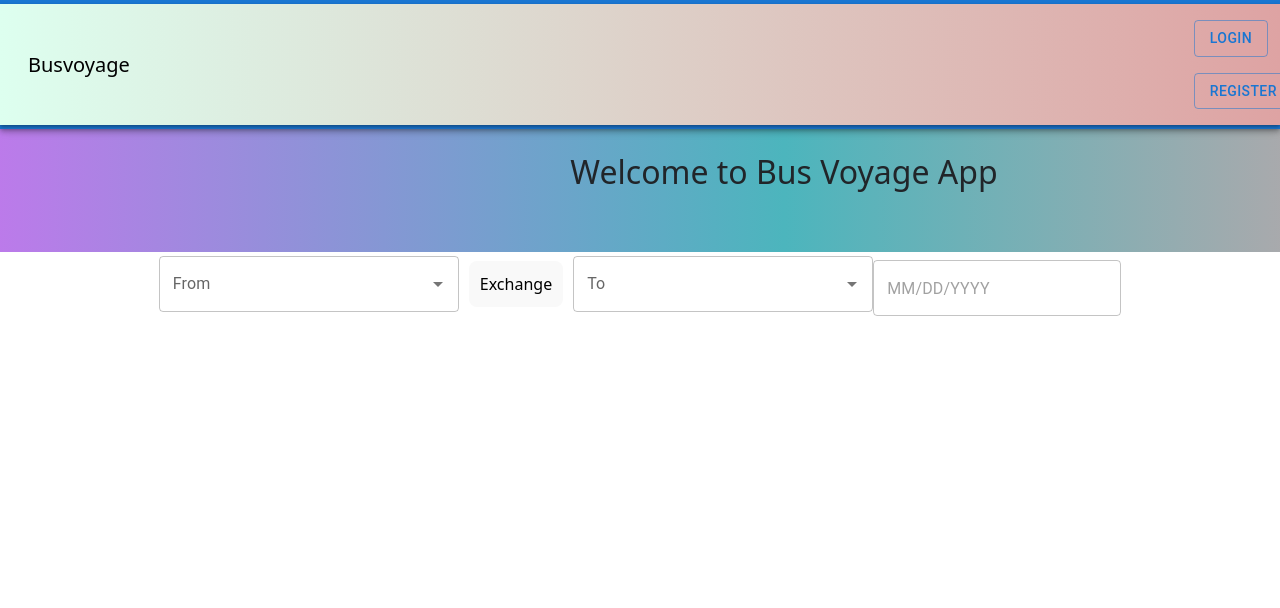
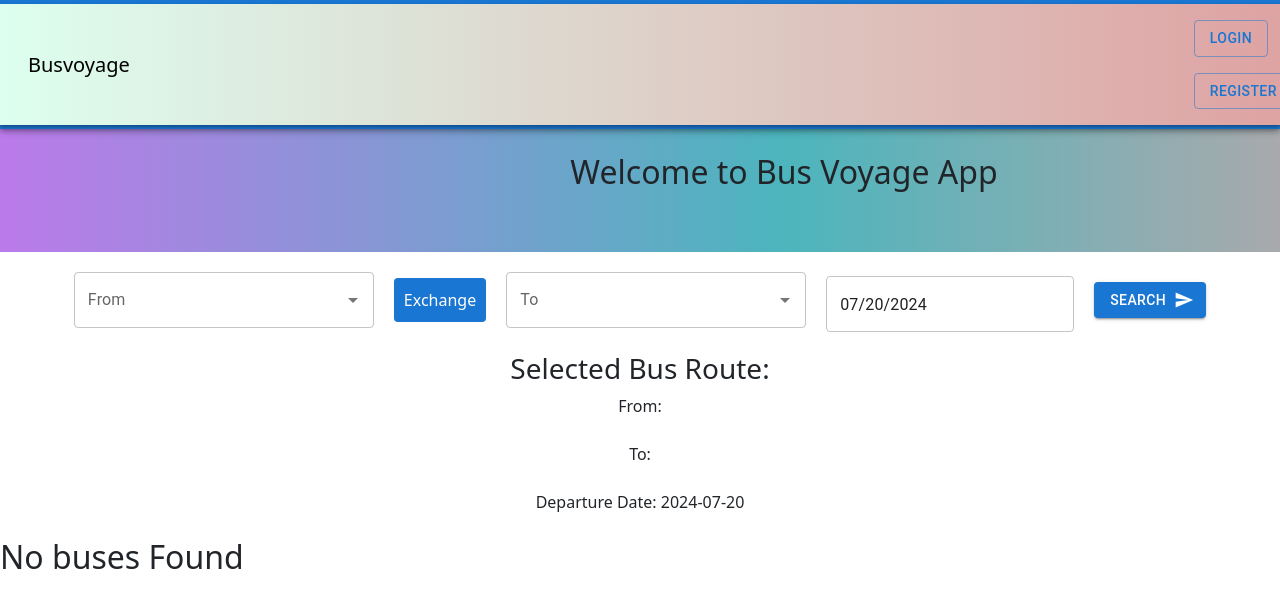
Before and after one commit to techiemow/Bus-Booking-frontend, a React (Vite) app: page / in a window 1280 px wide. Shown: the top 608 px of the page. Built offline with nearby package versions, Linux system fonts and the light colour scheme; no server answers.

Commit message:
buses page updated

```diff
--- a/Constants/Data.js
+++ b/Constants/Data.js
@@ -1,4 +1,4 @@
-export const Buses = [
+export const BusesDetails = [
     {
       id: 1,
       name: "Chennai Express",
@@ -7,7 +7,7 @@ export const Buses = [
       departureTime: "06:00 AM",
       arrivalTime: "12:30 PM",
       price: "₹600",
-      availableDates: ["2023-10-15", "2023-10-16", "2023-10-17", "2023-10-18"],
+
       busType: "Sleeper",
       numberOfSeats: 36,
       seatLayout: {
@@ -36,7 +36,7 @@ export const Buses = [
       departureTime: "07:30 AM",
       arrivalTime: "02:00 PM",
       price: "₹550",
-      availableDates: ["2023-10-15", "2023-10-16", "2023-10-17", "2023-10-18"],
+
       busType: "Seater",
       numberOfSeats: 60,
       seatLayout: {
@@ -72,7 +72,7 @@ export const Buses = [
       departureTime: "09:15 AM",
       arrivalTime: "03:45 PM",
       price: "₹700",
-      availableDates: ["2023-10-15", "2023-10-16", "2023-10-17", "2023-10-18"],
+
       busType: "Sleeper",
       numberOfSeats: 36,
       seatLayout: {
@@ -101,7 +101,7 @@ export const Buses = [
       departureTime: "11:00 AM",
       arrivalTime: "05:30 PM",
       price: "₹650",
-      availableDates: ["2023-10-15", "2023-10-16", "2023-10-17", "2023-10-18"],
+
       busType: "Seater",
       numberOfSeats: 48,
       seatLayout: {
@@ -124,7 +124,7 @@ export const Buses = [
       departureTime: "08:45 AM",
       arrivalTime: "03:15 PM",
       price: "₹580",
-      availableDates: ["2023-10-15", "2023-10-16", "2023-10-17", "2023-10-18"],
+
       busType: "Sleeper",
       numberOfSeats: 36,
       seatLayout: {
@@ -153,7 +153,7 @@ export const Buses = [
       departureTime: "08:00 AM",
       arrivalTime: "02:30 PM",
       price: "₹600",
-      availableDates: ["2023-10-15", "2023-10-16", "2023-10-17", "2023-10-18"],
+
       busType: "Sleeper",
       numberOfSeats: 36,
       seatLayout: {
@@ -182,7 +182,7 @@ export const Buses = [
       departureTime: "09:30 AM",
       arrivalTime: "04:00 PM",
       price: "₹550",
-      availableDates: ["2023-10-15", "2023-10-16", "2023-10-17", "2023-10-18"],
+
       busType: "Seater",
       numberOfSeats: 48,
       seatLayout: {
@@ -205,7 +205,7 @@ export const Buses = [
       departureTime: "11:15 AM",
       arrivalTime: "05:45 PM",
       price: "₹700",
-      availableDates: ["2023-10-15", "2023-10-16", "2023-10-17", "2023-10-18"],
+
       busType: "Sleeper",
       numberOfSeats: 36,
       seatLayout: {
@@ -233,8 +233,8 @@ export const Buses = [
       destination: "Bangalore",
       departureTime: "01:00 PM",
       arrivalTime: "07:30 PM",
-      price: "₹650",
-      availableDates: ["2023-10-15", "2023-10-16", "2023-10-17", "2023-10-18"],
+      price: "₹2000",
+
       busType: "Seater",
       numberOfSeats: 48,
       seatLayout: {
@@ -256,8 +256,8 @@ export const Buses = [
       destination: "Chennai",
       departureTime: "08:45 AM",
       arrivalTime: "03:15 PM",
-      price: "₹580",
-      availableDates: ["2023-10-15", "2023-10-16", "2023-10-17", "2023-10-18"],
+      price: "₹5000",
+
       busType: "Sleeper",
       numberOfSeats: 36,
       seatLayout: {
@@ -285,8 +285,8 @@ export const Buses = [
       destination: "Mumbai",
       departureTime: "08:30 AM",
       arrivalTime: "03:00 PM",
-      price: "₹600",
-      availableDates: ["2023-10-15", "2023-10-16", "2023-10-17", "2023-10-18"],
+      price: "₹4000",
+
       busType: "Sleeper",
       numberOfSeats: 36,
       seatLayout: {
@@ -315,7 +315,7 @@ export const Buses = [
       departureTime: "10:00 AM",
       arrivalTime: "04:30 PM",
       price: "₹550",
-      availableDates: ["2023-10-15", "2023-10-16", "2023-10-17", "2023-10-18"],
+
       busType: "Seater",
       numberOfSeats: 60,
       seatLayout: {
@@ -351,7 +351,7 @@ export const Buses = [
       departureTime: "12:15 PM",
       arrivalTime: "05:45 PM",
       price: "₹700",
-      availableDates: ["2023-10-15", "2023-10-16", "2023-10-17", "2023-10-18"],
+
       busType: "Seater",
       numberOfSeats: 60,
       seatLayout: {
@@ -386,8 +386,8 @@ export const Buses = [
       destination: "Bangalore",
       departureTime: "02:00 PM",
       arrivalTime: "07:30 PM",
-      price: "₹650",
-      availableDates: ["2023-10-15", "2023-10-16", "2023-10-17", "2023-10-18"],
+      price: "₹1500",
+
       busType: "Seater",
       numberOfSeats: 60,
       seatLayout: {
@@ -417,13 +417,13 @@ export const Buses = [
     },
     {
       id: 45,
-      name: "Salem Speedster",
-      source: "Salem",
+      name: "Delhi Speedster",
+      source: "Delhi",
       destination: "Chennai",
       departureTime: "09:15 AM",
       arrivalTime: "03:45 PM",
       price: "₹580",
-      availableDates: ["2023-10-15", "2023-10-16", "2023-10-17", "2023-10-18"],
+
       busType: "Seater",
       numberOfSeats: 48,
       seatLayout: {
--- /dev/null
+++ b/src/Components/BusList.jsx
@@ -0,0 +1,7 @@
+import React from 'react'
+
+export const BusList = () => {
+  return (
+    <div>BusList</div>
+  )
+}
--- a/src/Components/Buses.jsx
+++ b/src/Components/Buses.jsx
@@ -1,53 +1,116 @@
-import { Autocomplete, TextField } from '@mui/material'
-import React, { useState } from 'react'
-import { locations } from '../../Constants/Data'
-import { Dayjs } from 'dayjs';
+import { Autocomplete, Button, TextField } from '@mui/material';
+import React, { useContext, useState } from 'react';
+import { BusesDetails, locations } from '../../Constants/Data';
+import SendIcon from '@mui/icons-material/Send';
+import dayjs from 'dayjs';
 import { DemoContainer } from '@mui/x-date-pickers/internals/demo';
 import { AdapterDayjs } from '@mui/x-date-pickers/AdapterDayjs';
 import { LocalizationProvider } from '@mui/x-date-pickers/LocalizationProvider';
 import { DatePicker } from '@mui/x-date-pickers/DatePicker';
+import { BusContext } from '../Context/BusContext';
+import { BusList } from './BusList';
 
 const Buses = () => {
-    const [fromValue, setFromValue] = useState(null);
-    const [toValue, setToValue] = useState(null);
-    const [value, setValue] = useState( null);
+    const { searchDetails, setSearchDetails } = useContext(BusContext);
+    const [selectedBus, setSelectedBus] = useState(null);
+    const [error, setError] = useState('');
 
     const handleExchange = () => {
-      const temp = fromValue;
-      setFromValue(toValue);
-      setToValue(temp);
+        setSearchDetails(prevDetails => ({
+            ...prevDetails,
+            from: searchDetails.to,
+            to: searchDetails.from,
+        }));
     };
+
+    const handleFromChange = (event, newValue) => {
+        if (newValue && newValue === searchDetails.to) {
+            setError('From and To locations cannot be the same.');
+        } else {
+            setError('');
+            setSearchDetails(prevDetails => ({ ...prevDetails, from: newValue }));
+        }
+    };
+
+    const handleToChange = (event, newValue) => {
+        if (newValue && newValue === searchDetails.from) {
+            setError('From and To locations cannot be the same.');
+        } else {
+            setError('');
+            setSearchDetails(prevDetails => ({ ...prevDetails, to: newValue }));
+        }
+    };
+
+    const handleDateChange = (newValue) => {
+        setSearchDetails(prevDetails => ({ ...prevDetails, date: newValue }));
+    };
+
+    const handleSearch = () => {
+        setSelectedBus(
+            BusesDetails.filter(
+                (bus) =>
+                    bus.source === searchDetails.from &&
+                    bus.destination === searchDetails.to
+            )
+        );
+    };
+
     return (
-    <div style={{ display: "flex", alignItems: "center" , justifyContent:"center"}}>
+        <div>
+            <div style={{ display: 'flex', alignItems: 'center', justifyContent: 'center', marginBottom: '20px' }}>
                 <Autocomplete
                     disablePortal
                     id="combo-box-demo-from"
                     options={locations}
-      sx={{ width: 300 }}
-      value={fromValue}
-      onChange={(event, newValue) => setFromValue(newValue)}
+                    sx={{ width: 300, marginRight: '10px' }}
+                    value={searchDetails.from}
+                    onChange={handleFromChange}
                     renderInput={(params) => <TextField {...params} label="From" />}
                 />
-    <button onClick={handleExchange} style={{ margin: '0 10px', padding: '10px', cursor: 'pointer' }}>
+                <button
+                    onClick={handleExchange}
+                    style={{ margin: '0 10px', padding: '10px', cursor: 'pointer', backgroundColor: '#1976d2', color: '#fff', border: 'none', borderRadius: '4px' }}
+                >
                     Exchange
                 </button>
                 <Autocomplete
                     disablePortal
                     id="combo-box-demo-to"
                     options={locations}
-      sx={{ width: 300 }}
-      value={toValue}
-      onChange={(event, newValue) => setToValue(newValue)}
+                    sx={{ width: 300, marginLeft: '10px' }}
+                    value={searchDetails.to}
+                    onChange={handleToChange}
                     renderInput={(params) => <TextField {...params} label="To" />}
                 />
- <LocalizationProvider dateAdapter={AdapterDayjs} style={{padding: '10px'}}>
-      <DemoContainer components={['DatePicker']}>
-        <DatePicker value={value} onChange={(newValue) => setValue(newValue)} />
+                <LocalizationProvider dateAdapter={AdapterDayjs}>
+                    <DemoContainer components={['DatePicker']} sx={{ marginLeft: '20px' }}>
+                        <DatePicker
+                            value={searchDetails.date}
+                            onChange={handleDateChange}
+                            renderInput={(params) => <TextField {...params} label="Departure Date" />}
+                        />
                     </DemoContainer>
                 </LocalizationProvider>
+                <Button variant="contained" onClick={handleSearch} endIcon={<SendIcon />} sx={{ marginLeft: '20px' }} disabled={!!error}>
+                    Search
+                </Button>
             </div>
+            {error && <div style={{ color: 'red', textAlign: 'center', marginBottom: '20px' }}>{error}</div>}
+            <div style={{ display: 'flex', flexDirection: 'column', alignItems: 'center' }}>
+                <h3>Selected Bus Route:</h3>
+                <div style={{ marginBottom: '8px' }}>
+                    <p>From: {searchDetails.from}</p>
+                </div>
+                <div style={{ marginBottom: '8px' }}>
+                    <p>To: {searchDetails.to}</p>
+                </div>
+                <div style={{ marginBottom: '8px' }}>
+                    <p>Departure Date: {searchDetails.date ? dayjs(searchDetails.date).format('YYYY-MM-DD') : 'Not selected'}</p>
+                </div>
+            </div>
+            {selectedBus && selectedBus.length > 0 ? <BusList /> : <h2>No buses Found</h2>}
+        </div>
+    );
+};
 
-  )
-}
-
-export default Buses
+export default Buses;
--- a/src/Components/Home.jsx
+++ b/src/Components/Home.jsx
@@ -12,6 +12,7 @@ const HomeContainer = styled.div`
   background-color: #f5f5f5;
   font-size: 2rem;
   background: linear-gradient(90deg, #a54ee3bf, #4cb5bd , #dea3a3);
+  margin-bottom: 1rem;
 `;
 
 const Home = () => {
--- a/src/Components/Navbar.jsx
+++ b/src/Components/Navbar.jsx
@@ -14,7 +14,7 @@ const Navbar = () => {
     };
 
     return (
-        <AppBar className=' py-1'>
+        <AppBar className='py-1'>
             <nav className="navbar navigation navbar-expand-lg bg-body-tertiary px-3">
                 <div className="container-fluid navbar-header">
                     <a className="navbar-brand" href="#">Busvoyage</a>
--- /dev/null
+++ b/src/Context/BusContext.jsx
@@ -0,0 +1,20 @@
+import dayjs from 'dayjs';
+import React, { createContext, useState } from 'react';
+
+export const BusContext = createContext();
+
+export const BusProvider = ({ children }) => {
+  const [searchDetails, setSearchDetails] = useState({
+    from: '',
+    to: '',
+    date: dayjs(),
+    time: '',
+    seats: 0,
+  });
+
+  return (
+    <BusContext.Provider value={{ searchDetails, setSearchDetails }}>
+      {children}
+    </BusContext.Provider>
+  );
+};
```
Also changed, not shown: src/App.jsx (+6 -1 lines). Lines whose indentation alone changed are shown as unchanged.
